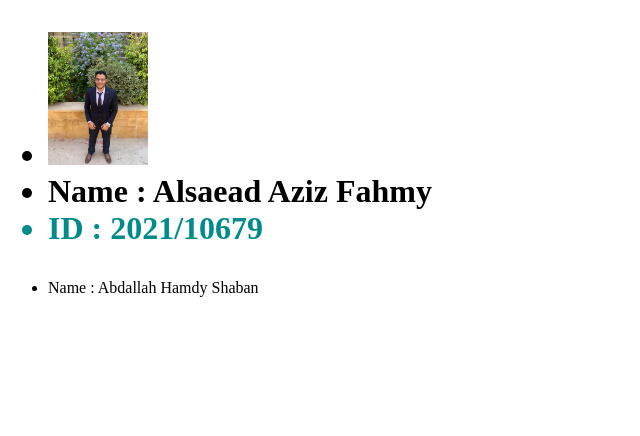
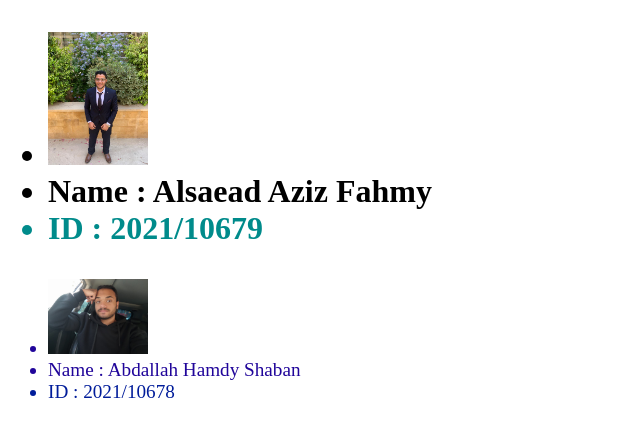
Before and after one commit to ALsaeed323/Assignment-1, a plain HTML site: page index.html in a window 1280 px wide. Shown: the whole page, without its empty margins (0-640 px from the left). Drawn offline with Linux system fonts and the light colour scheme.

Commit message:
I added my info

```diff
--- a/index.css
+++ b/index.css
@@ -7,3 +7,11 @@ color: black ;
 {
     color: darkcyan;
 }
+#ag
+{
+    color: rgb(32, 5, 154);
+    font-size: larger;
+}
+#hh{
+ color: rgb(0, 28, 154);
+}
--- a/index.html
+++ b/index.html
@@ -17,9 +17,11 @@
 
             </ul>
         </h1>
-        <div>
+        <div id="ag" >
         <ul>
-            <li> Name : Abdallah Hamdy Shaban</li>
+            <li><img src="Image/Abdallah.jpg" alt="" width="100" ></li>
+            <li> Name : Abdallah Hamdy Shaban </li>
+            <li id="hh">ID  : 2021/10678</li>
         </ul>
         </div>
     </div>
```
Also changed, not shown: Image/Abdallah.jpg (added).
